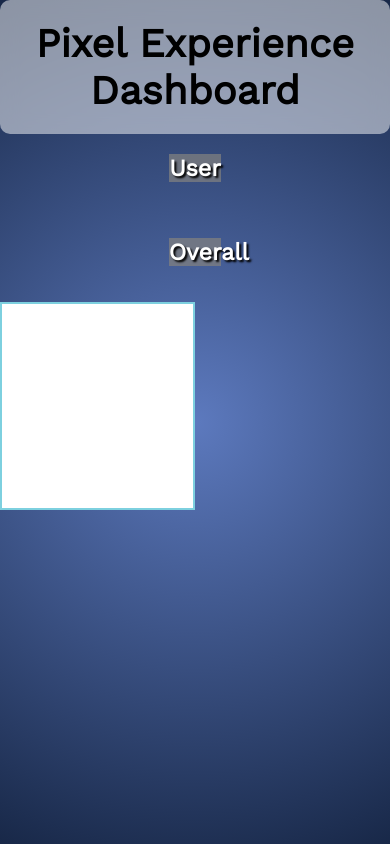
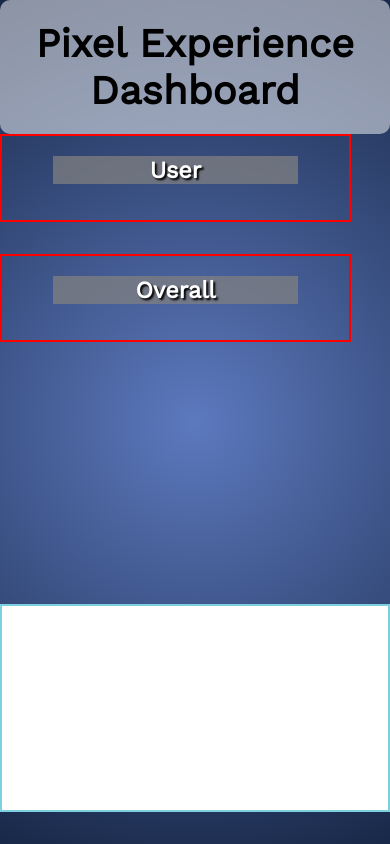
Before and after one commit to project-blue-mrRetail/Dashboard, a plain HTML site: page index.html in a window 390 px wide. Drawn offline with nearby package versions, Linux system fonts and the light colour scheme; no server answers.

Commit message:
Update style.css

```diff
--- a/style.css
+++ b/style.css
@@ -14,7 +14,6 @@ body {
     background: radial-gradient(circle, rgba(75, 107, 183, 0.9), rgba(24, 40, 72));
 }
 
-
 #heading {
     text-align: center;
     font-size: 2.5rem;
@@ -25,16 +24,21 @@ body {
     padding: 20px;
 }
 
-
 .subHeading {
     background-color: rgba(128, 128, 128, 0.747);
-    width: 15%;
+    width: 80%;
     text-shadow: 2px 2px 2px black;
     margin-bottom: 1rem;
 }
 
+.tables {
+    display: flex;
+    justify-content: space-evenly;
+}
+
 .table1,
 .table2 {
+    border: 2px solid red;
     color: white;
     display: flex;
     flex-direction: column;
@@ -55,7 +59,8 @@ body {
     flex-wrap: wrap;
 }
 
-.table1 tr td .table2 tr td {
+.table1 tr td,
+.table2 tr td {
     text-transform: capitalize;
 }
 
@@ -75,7 +80,10 @@ body {
 
 .container,
 .container2 {
-    width: 50%;
+    /* width: 50%; */
+    width: 95%;
+    height: 100%;
+    margin: auto;
     background-color: white;
     border: 2px solid rgb(125, 208, 223);
 }
@@ -83,137 +91,26 @@ body {
 #myChart {
     height: 95%;
     padding: 0 20px;
-    /* border: 2px solid green; */
 }
 
-/*
-.side {
-    float: left;
-    width: 15%;
-    margin-top: 10px;
-}
-
-.middle {
-    margin-top: 10px;
-    float: left;
-    width: 70%;
-}
-
-
-.right {
-    text-align: right;
-}
-
-
-.row:after {
-    content: "";
-    display: table;
-    clear: both;
-}
-
-.bar-container {
-    width: 100%;
-    background-color: #f1f1f1;
-    text-align: center;
-    color: white;
-}
-
-.bar-5 {
-    width: 100%;
-    height: 18px;
-    background-color: #04AA6D;
-}
-
-.bar-4 {
-    width: 80%;
-    height: 18px;
-    background-color: #2196F3;
-}
-
-.bar-3 {
-    width: 60%;
-    height: 18px;
-    background-color: #00bcd4;
-}
-
-.bar-2 {
-    width: 40%;
-    height: 18px;
-    background-color: #ff9800;
-}
-
-.bar-1 {
-    width: 20%;
-    height: 18px;
-    background-color: #f44336;
-}
-
-@media (max-width: 400px) {
-
-    .side,
-    .middle {
-        width: 100%;
+@media screen and (max-width: 768px) {
+    .tables {
+        flex-direction: column;
     }
 
-    .right {
-        display: none;
+    .table1,
+    .table2 {
+        width: 90%;
+        margin-bottom: 2rem;
+    }
+
+    /* .allCharts {
+        flex-direction: column;
+    } */
+
+    .container,
+    .container2 {
+        width: 100%;
+        margin-bottom: 2rem;
     }
 }
-<div class="row">
-        <div class="side">
-          <div>5 star</div>
-        </div>
-        <div class="middle">
-          <div class="bar-container">
-            <div class="bar-5"></div>
-          </div>
-        </div>
-        <div class="side right">
-          <div>150</div>
-        </div>
-        <div class="side">
-          <div>4 star</div>
-        </div>
-        <div class="middle">
-          <div class="bar-container">
-            <div class="bar-4"></div>
-          </div>
-        </div>
-        <div class="side right">
-          <div>63</div>
-        </div>
-        <div class="side">
-          <div>3 star</div>
-        </div>
-        <div class="middle">
-          <div class="bar-container">
-            <div class="bar-3"></div>
-          </div>
-        </div>
-        <div class="side right">
-          <div>15</div>
-        </div>
-        <div class="side">
-          <div>2 star</div>
-        </div>
-        <div class="middle">
-          <div class="bar-container">
-            <div class="bar-2"></div>
-          </div>
-        </div>
-        <div class="side right">
-          <div>6</div>
-        </div>
-        <div class="side">
-          <div>1 star</div>
-        </div>
-        <div class="middle">
-          <div class="bar-container">
-            <div class="bar-1"></div>
-          </div>
-        </div>
-        <div class="side right">
-          <div>20</div>
-        </div>
-      </div>
-*/
```
